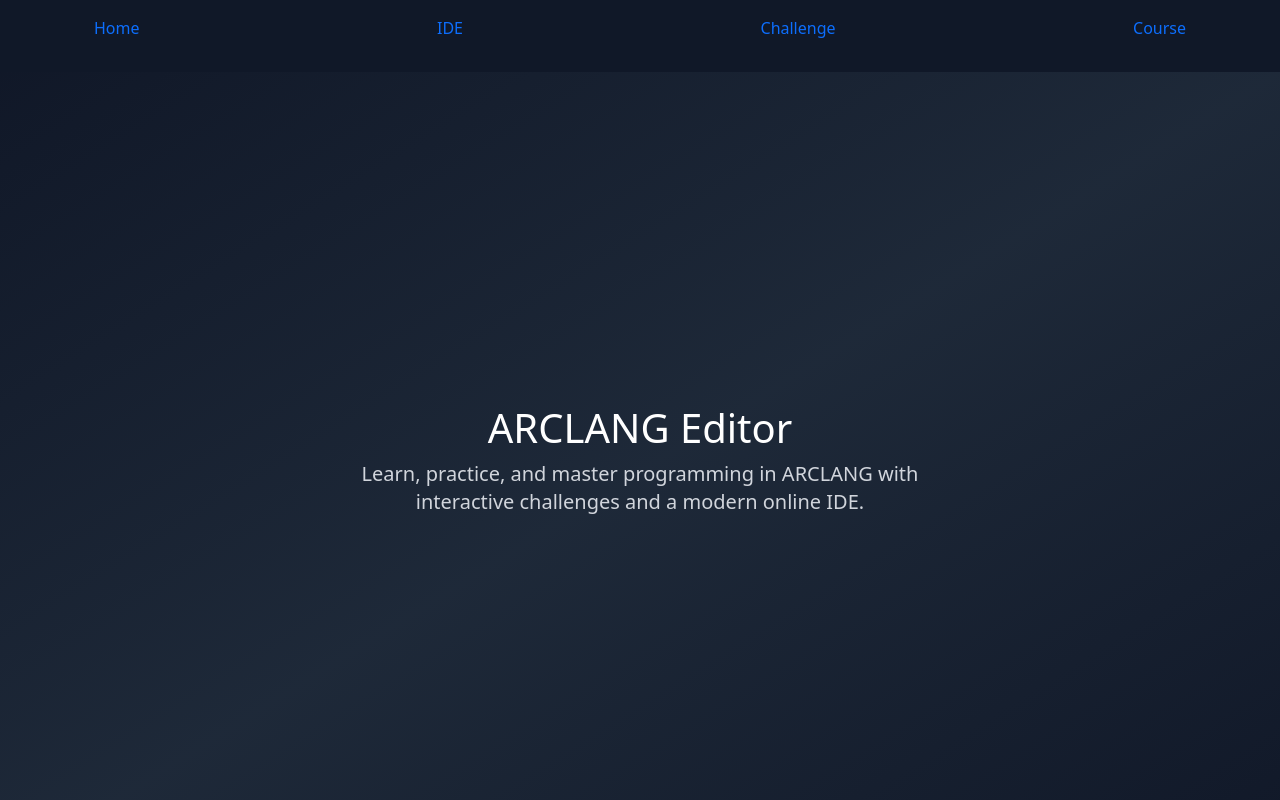
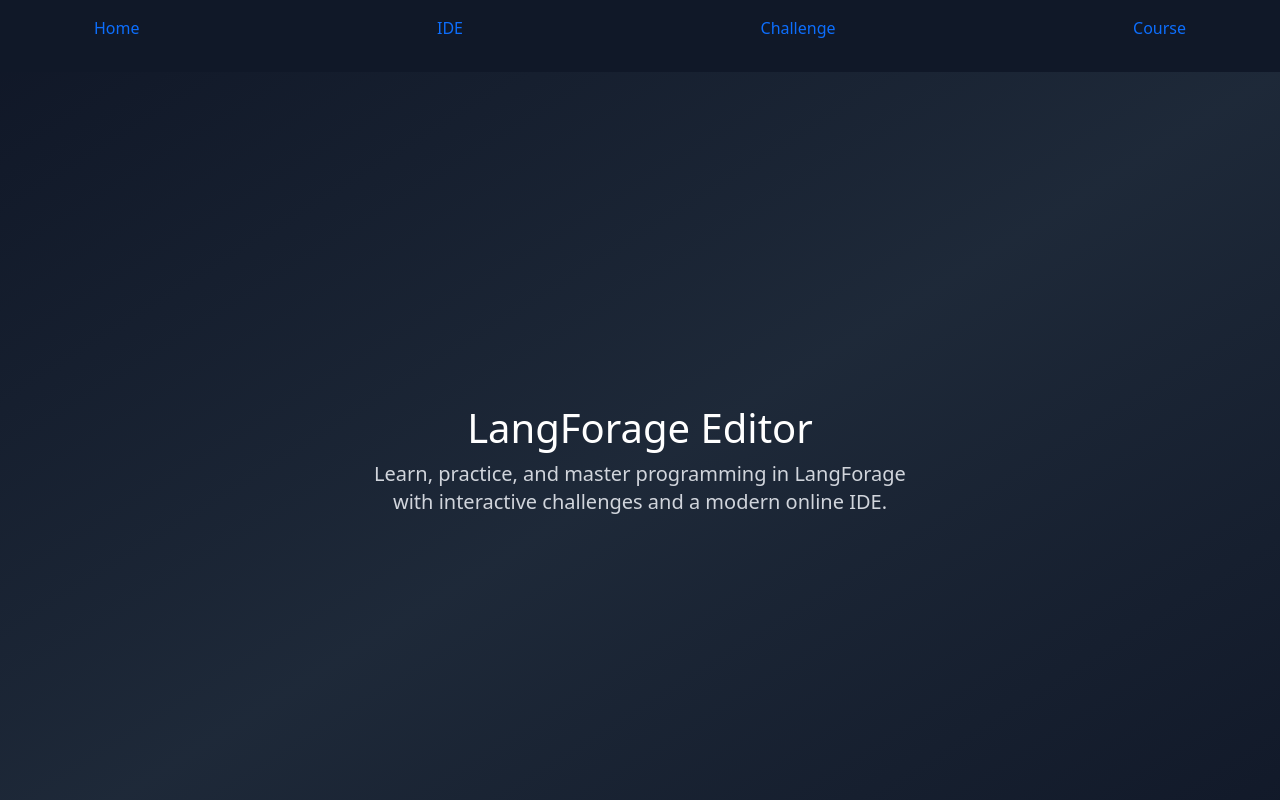
Before and after one commit to vdsn0905/ARCLANG_Editor, a React (Vite) app: page / in a window 1280 px wide. Shown: the top 800 px of the page. Built offline with nearby package versions, Linux system fonts and the light colour scheme.

Commit message:
Update LandingPage.jsx

```diff
--- a/src/components/LandingPage.jsx
+++ b/src/components/LandingPage.jsx
@@ -20,9 +20,9 @@ export default function LandingPage() {
       {!showSplash && (
         <div className="min-h-screen bg-gradient-to-br justify-center from-gray-900 via-gray-800 to-gray-900 flex flex-col">
           <header className="w-full py-8 flex flex-col items-center">
-            <h1 className="text-white">ARCLANG Editor</h1>
+            <h1 className="text-white">LangForage Editor</h1>
             <p className="text-lg md:text-xl text-gray-300 mb-4 text-center max-w-xl">
-              Learn, practice, and master programming in ARCLANG with
+              Learn, practice, and master programming in LangForage with
               interactive challenges and a modern online IDE.
             </p>
           </header>
```
